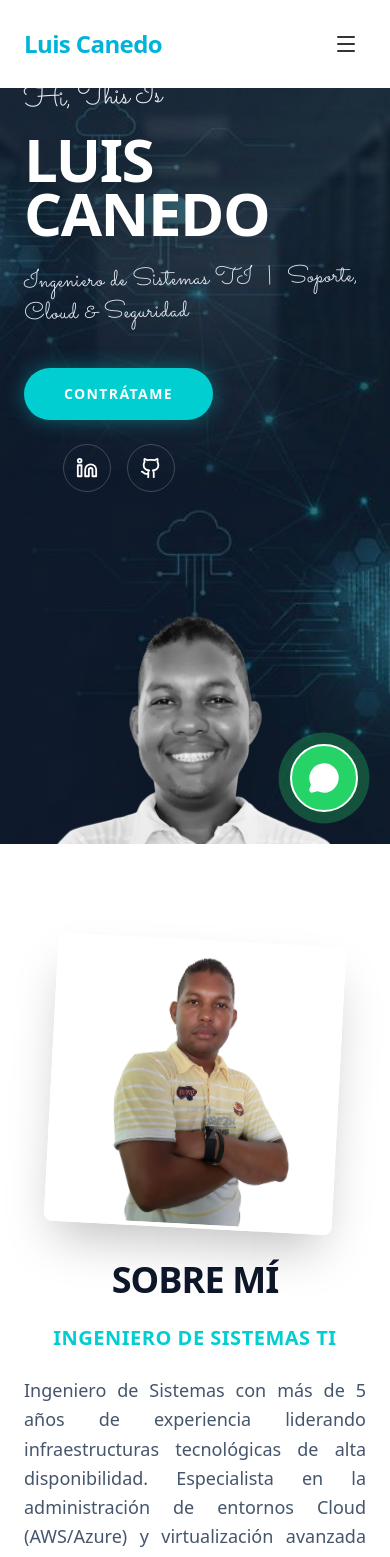
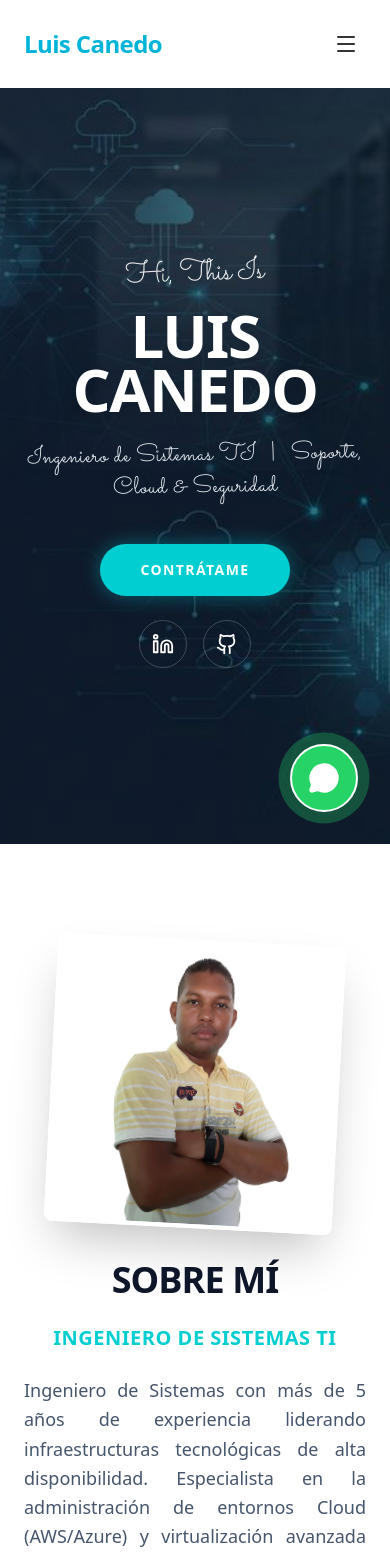
Before and after one commit to luisfor/personal-landing-page, a Next.js app: page / in a window 390 px wide. Shown: the top 1557 px of the page. Built offline with nearby package versions, Linux system fonts and the light colour scheme.

Commit message:
feat: enhance responsive design for mobile/tablet (hero image visibility, text alignment, navbar breakpoint)

```diff
--- a/src/components/Hero.tsx
+++ b/src/components/Hero.tsx
@@ -13,14 +13,13 @@ export default function Hero() {
                 <div className="absolute inset-0 bg-gradient-to-r from-slate-900/40 via-slate-900/20 to-transparent" />
             </div>
 
-            <div className="relative z-10 w-full max-w-7xl mx-auto px-6 grid grid-cols-1 lg:grid-cols-2 gap-12 items-center h-full">
-
+            <div className="relative z-10 w-full max-w-7xl mx-auto px-6 grid grid-cols-1 lg:grid-cols-2 gap-12 items-center h-full text-center lg:text-left">
                 {/* Text Content */}
                 <motion.div
                     initial={{ opacity: 0, x: -30 }}
                     animate={{ opacity: 1, x: 0 }}
                     transition={{ duration: 0.8 }}
-                    className="flex flex-col items-start gap-2 pt-20 lg:pt-0 z-20 max-w-2xl"
+                    className="flex flex-col items-center lg:items-start gap-2 pt-20 lg:pt-0 z-20 max-w-2xl mx-auto lg:mx-0"
                 >
                     <motion.h2 className="text-3xl md:text-4xl lg:text-5xl font-script text-primary text-white/90 transform -rotate-2 mb-2">
                         Hi, This Is
@@ -73,7 +72,7 @@ export default function Hero() {
                     initial={{ opacity: 0, x: 30 }}
                     animate={{ opacity: 1, x: 0 }}
                     transition={{ duration: 1, delay: 0.2 }}
-                    className="relative h-full flex items-end justify-center lg:justify-end pointer-events-none lg:-mr-32"
+                    className="relative h-full items-end justify-center lg:justify-end pointer-events-none lg:-mr-32 hidden lg:flex"
                 >
                     <div className="relative w-full h-[70vh] lg:h-[100vh] max-w-3xl lg:max-w-4xl">
                         <Image
--- a/src/components/Navbar.tsx
+++ b/src/components/Navbar.tsx
@@ -56,7 +56,7 @@ export default function Navbar() {
                 </Link>
 
                 {/* Desktop Menu */}
-                <div className="hidden md:flex items-center gap-8">
+                <div className="hidden lg:flex items-center gap-8">
                     {navLinks.map((link) => {
                         const sectionId = link.href.substring(1);
                         const isActive = activeSection === sectionId;
@@ -66,8 +66,8 @@ export default function Navbar() {
                                 key={link.name}
                                 href={link.href}
                                 className={`text-sm font-bold uppercase transition-colors ${isActive
-                                        ? "text-[#00b4d9]"
-                                        : "text-[#333] hover:text-[#00b4d9]"
+                                    ? "text-[#00b4d9]"
+                                    : "text-[#333] hover:text-[#00b4d9]"
                                     }`}
                             >
                                 {link.name}
@@ -78,7 +78,7 @@ export default function Navbar() {
 
                 {/* Mobile Toggle */}
                 <button
-                    className="md:hidden p-2 text-[#333]"
+                    className="lg:hidden p-2 text-[#333]"
                     onClick={() => setIsMobileMenuOpen(!isMobileMenuOpen)}
                     aria-label="Toggle menu"
                 >
@@ -93,7 +93,7 @@ export default function Navbar() {
                         initial={{ opacity: 0, height: 0 }}
                         animate={{ opacity: 1, height: "auto" }}
                         exit={{ opacity: 0, height: 0 }}
-                        className="md:hidden bg-white border-t border-slate-100 overflow-hidden shadow-lg"
+                        className="lg:hidden bg-white border-t border-slate-100 overflow-hidden shadow-lg"
                     >
                         <div className="flex flex-col p-6 gap-4">
                             {navLinks.map((link) => {
```
